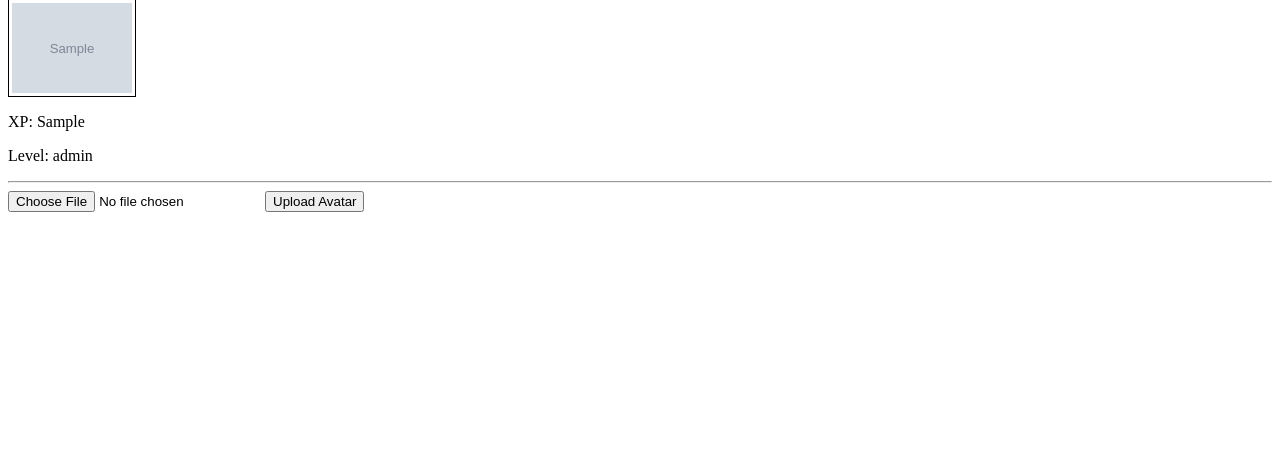
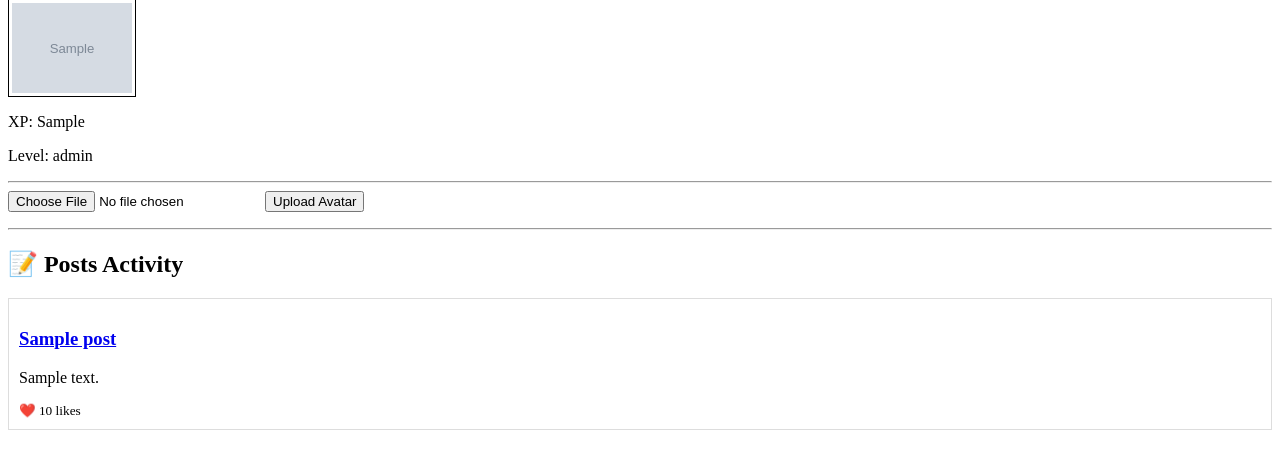
Before and after one commit to hochihien50/bubble-road, a Flask app: a page that uses templates/profile.html in a window 1280 px wide. Shown: the part 103-572 px from the top of the page. Run offline with Flask 3, Linux system fonts and the light colour scheme; grey boxes marked "Sample" are stand-in pictures; a database or web service that is not in the repository returns one stand-in record (values such as "Sample title"); some libraries are stand-ins or nearby versions.

Commit message:
Update profile.html

```diff
--- a/templates/profile.html
+++ b/templates/profile.html
@@ -6,6 +6,7 @@
 
 <hr>
 
+<!-- AVATAR -->
 {% if data[2] %}
     <img src="{{ data[2] }}"
          width="120"
@@ -19,6 +20,7 @@
 
 <hr>
 
+<!-- UPLOAD AVATAR -->
 <form method="post"
       action="/upload_avatar"
       enctype="multipart/form-data">
@@ -27,3 +29,28 @@
     <button>Upload Avatar</button>
 
 </form>
+
+<hr>
+
+<!-- 🔥 NEW: ACTIVITY POSTS -->
+<h2>📝 Posts Activity</h2>
+
+{% if posts %}
+    {% for p in posts %}
+        <div style="border:1px solid #ddd; padding:10px; margin-bottom:10px">
+
+            <h3>
+                <a href="/post/{{ p[0] }}">
+                    {{ p[1] }}
+                </a>
+            </h3>
+
+            <p>{{ p[2] }}</p>
+
+            <small>❤️ {{ p[3] }} likes</small>
+
+        </div>
+    {% endfor %}
+{% else %}
+    <p>No posts yet 😢</p>
+{% endif %}
```
